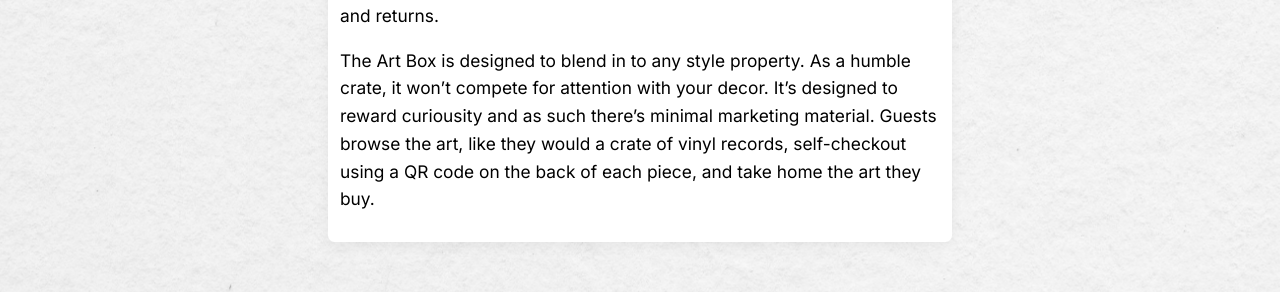
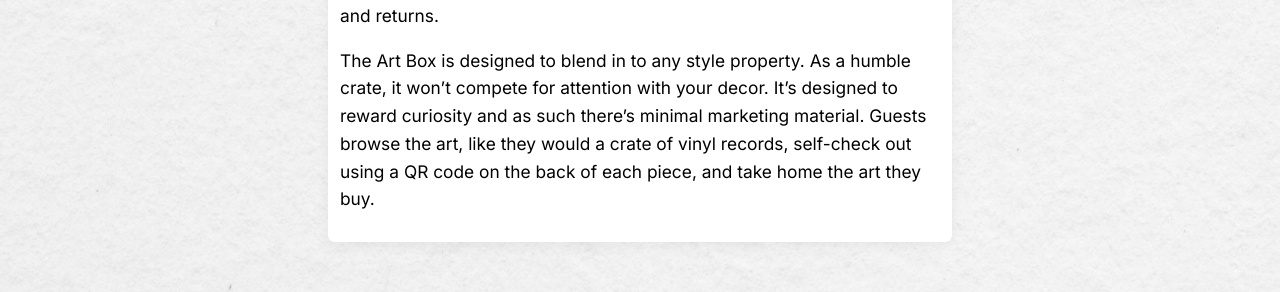
Before and after one commit to avand/localartbox.com, a Jekyll site: the page built from hosts/index.html, in a window 1280 px wide. Shown: the part 1573-1865 px from the top of the page. Built offline with Jekyll 4.4.1, drawn with Linux system fonts in a browser that asks for light colours.

Commit message:
Fix more grammar and typos

```diff
--- a/hosts/index.html
+++ b/hosts/index.html
@@ -55,9 +55,9 @@
 
       <p>
         The Art Box is designed to blend in to any style property. As a humble crate, it won’t compete
-        for attention with your decor. It’s designed to reward curiousity and as such there’s minimal
-        marketing material. Guests browse the art, like they would a crate of vinyl records, self-checkout
-        using a QR code on the back of each piece, and take home the art they buy.
+        for attention with your decor. It’s designed to reward curiosity and as such there’s minimal
+        marketing material. Guests browse the art, like they would a crate of vinyl records, self-check
+        out using a QR code on the back of each piece, and take home the art they buy.
       </p>
     </div>
 
```
